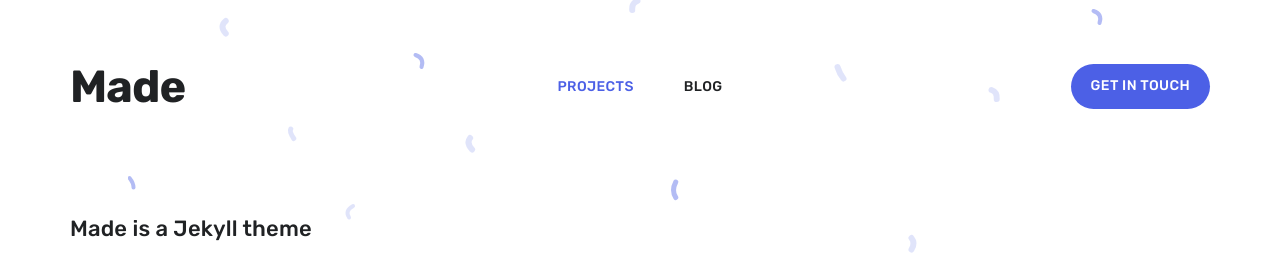
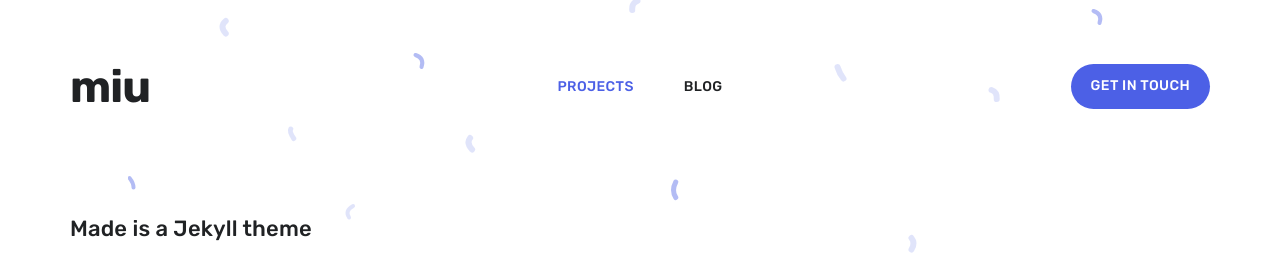
Before and after one commit to miu1120e/miu1120e.github.io, a Jekyll site: the page built from index.html, in a window 1280 px wide and 900 px high. Shown: the top 258 px of the window. Built offline with Jekyll 4.4.1, drawn with Linux system fonts in a browser that asks for light colours; nearby versions of some CDN libraries.

Commit message:
logo change

```diff
--- a/_includes/header.html
+++ b/_includes/header.html
@@ -8,7 +8,7 @@
 		</a>
 		{% else %}
 		<a href="{{ site.baseurl }}/" class="header__title">
-			{{ site.data.settings.basic_settings.site_title }}
+			miu
 		</a>
 		{% endif %}
 
--- a/_layouts/default.html
+++ b/_layouts/default.html
@@ -20,8 +20,7 @@
 
 	<!-- Page Info -->
 	<link rel="shortcut icon" href="{{ site.data.settings.basic_settings.favicon_image | relative_url }}">
-	<title>{% if page.url == "/" %}{{ site.data.settings.basic_settings.site_title }} –
-		{{ page.title }}{% else %}{{ page.title }} – {{ site.data.settings.basic_settings.site_title }}{% endif %}</title>
+	<title>miu</title>
 	<meta name="description" content="{{ page.description | strip_html | xml_escape }}">
 
 	<!-- Twitter Card -->
```
